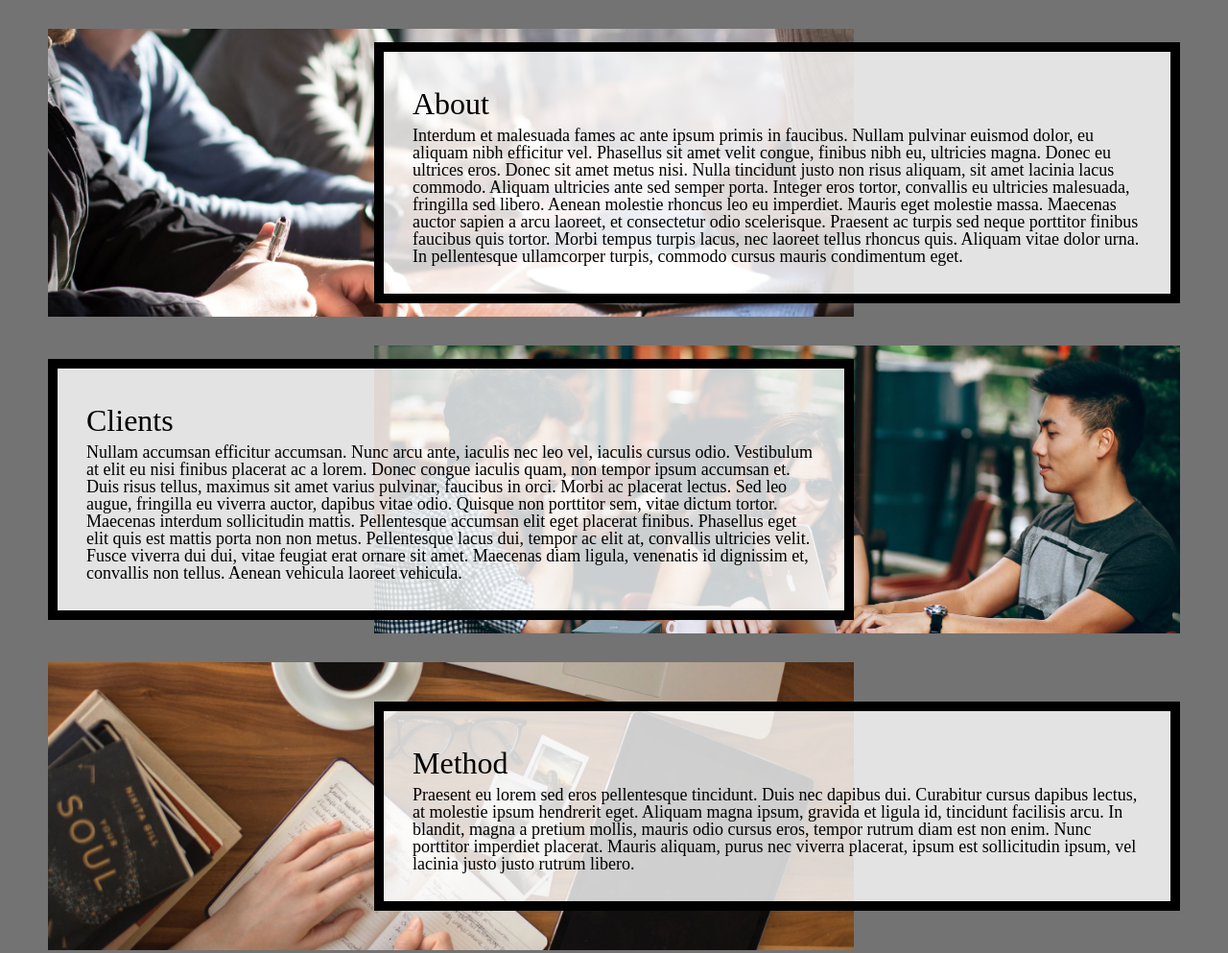
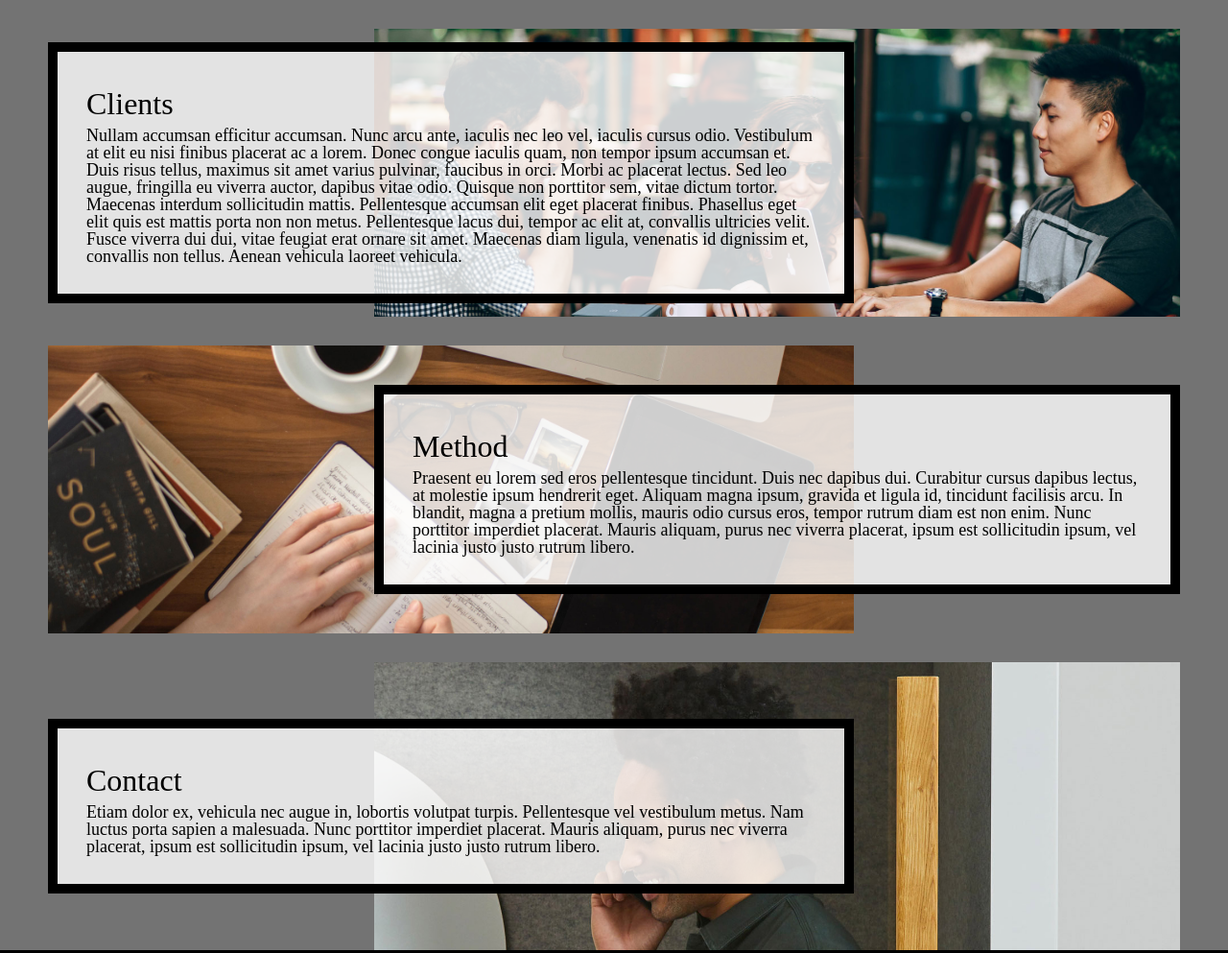
Before and after one commit to minshantang/homework3-2022, a plain HTML site: page index.html in a window 1280 px wide. Shown: the part 778-1771 px from the top of the page at 96% size. Drawn offline with Linux system fonts and the light colour scheme.

Commit message:
Add files via upload

```diff
--- a/css/style.css
+++ b/css/style.css
@@ -123,19 +123,19 @@ a:focus {
 }
 
 .about{
+  grid-row: 1 / span 1;
+}
+
+.clients{
   grid-row: 2 / span 1;
 }
 
-.clients{
+.method{
   grid-row: 3 / span 1;
 }
 
-.method{
+.contact{
   grid-row: 4 / span 1;
-}
-
-.contact{
-  grid-row: 5 / span 1;
 }
 
 /* Requirement 8 */
@@ -151,19 +151,19 @@ img {
 }
 
 .about-image{
+  grid-row: 1 / span 1;
+}
+
+.clients-image{
   grid-row: 2 / span 1;
 }
 
-.clients-image{
+.method-image{
   grid-row: 3 / span 1;
 }
 
-.method-image{
+.contact-image{
   grid-row: 4 / span 1;
-}
-
-.contact-image{
-  grid-row: 5 / span 1;
 }
 
 /* Requirement 10 */
@@ -197,8 +197,9 @@ img {
 
   /* Requirement 13 */
   .container {
+    display: grid;
     grid-template-columns: 50px auto 500px auto 50px;
-    grid-template-rows: 300px 300px 300px 300px 300px;
+    grid-template-rows: 300px 300px 300px 300px;
   }
 
   /* Requirement 14 */
```
